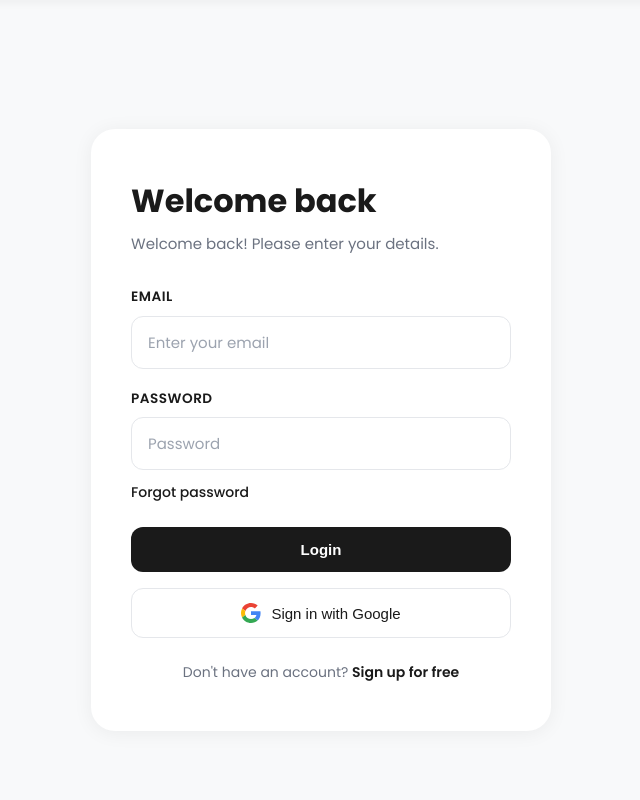
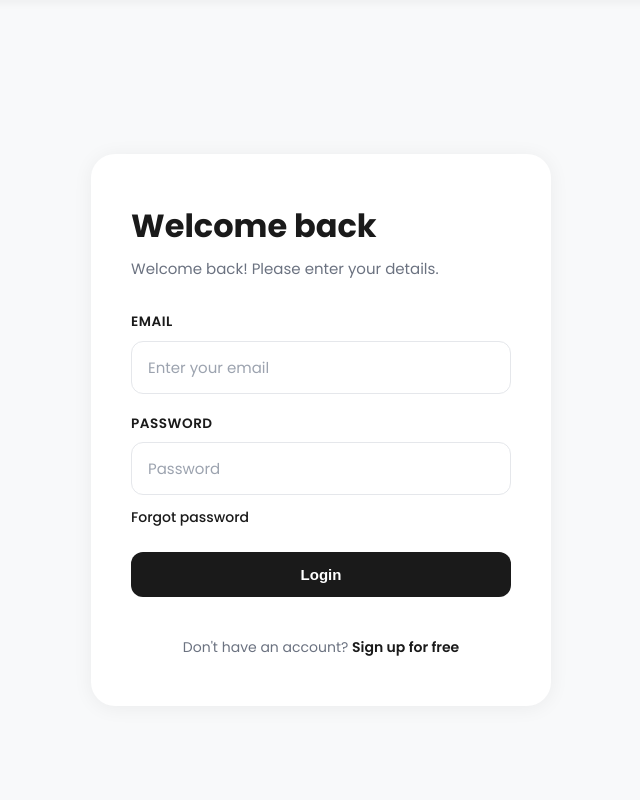
Before and after one commit to paras-bista/Paw_Connect, a Django app: page /accounts/login/ in a window 1280 px wide. Shown: the part 81-881 px from the top of the page, without its empty margins (319-959 px from the left). Run offline with Django 5.2, Linux system fonts and the light colour scheme.

Commit message:
🔧 Remove Google OAuth button from login page

```diff
--- a/Pawconnect/templates/accounts/login.html
+++ b/Pawconnect/templates/accounts/login.html
@@ -238,10 +238,11 @@
             <button type="submit" class="btn-login">Login</button>
         </form>
 
-        <button type="button" class="btn-google" onclick="window.location.href='{% url 'social:begin' 'google-oauth2' %}'">
+        <!-- Google OAuth disabled temporarily -->
+        <!-- <button type="button" class="btn-google" onclick="window.location.href='{% url 'social:begin' 'google-oauth2' %}'">
             <svg width="20" height="20" viewBox="0 0 48 48"><path fill="#EA4335" d="M24 9.5c3.54 0 6.71 1.22 9.21 3.6l6.85-6.85C35.9 2.38 30.47 0 24 0 14.62 0 6.51 5.38 2.56 13.22l7.98 6.19C12.43 13.72 17.74 9.5 24 9.5z"></path><path fill="#4285F4" d="M46.98 24.55c0-1.57-.15-3.09-.38-4.55H24v9.02h12.94c-.58 2.96-2.26 5.48-4.78 7.18l7.73 6c4.51-4.18 7.09-10.36 7.09-17.65z"></path><path fill="#FBBC05" d="M10.53 28.59c-.48-1.45-.76-2.99-.76-4.59s.27-3.14.76-4.59l-7.98-6.19C.92 16.46 0 20.12 0 24c0 3.88.92 7.54 2.56 10.78l7.97-6.19z"></path><path fill="#34A853" d="M24 48c6.48 0 11.93-2.13 15.89-5.81l-7.73-6c-2.15 1.45-4.92 2.3-8.16 2.3-6.26 0-11.57-4.22-13.47-9.91l-7.98 6.19C6.51 42.62 14.62 48 24 48z"></path><path fill="none" d="M0 0h48v48H0z"></path></svg>
             Sign in with Google
-        </button>
+        </button> -->
 
         <p class="signup-text">
             Don't have an account? <a href="{% url 'signup' %}">Sign up for free</a>
```
